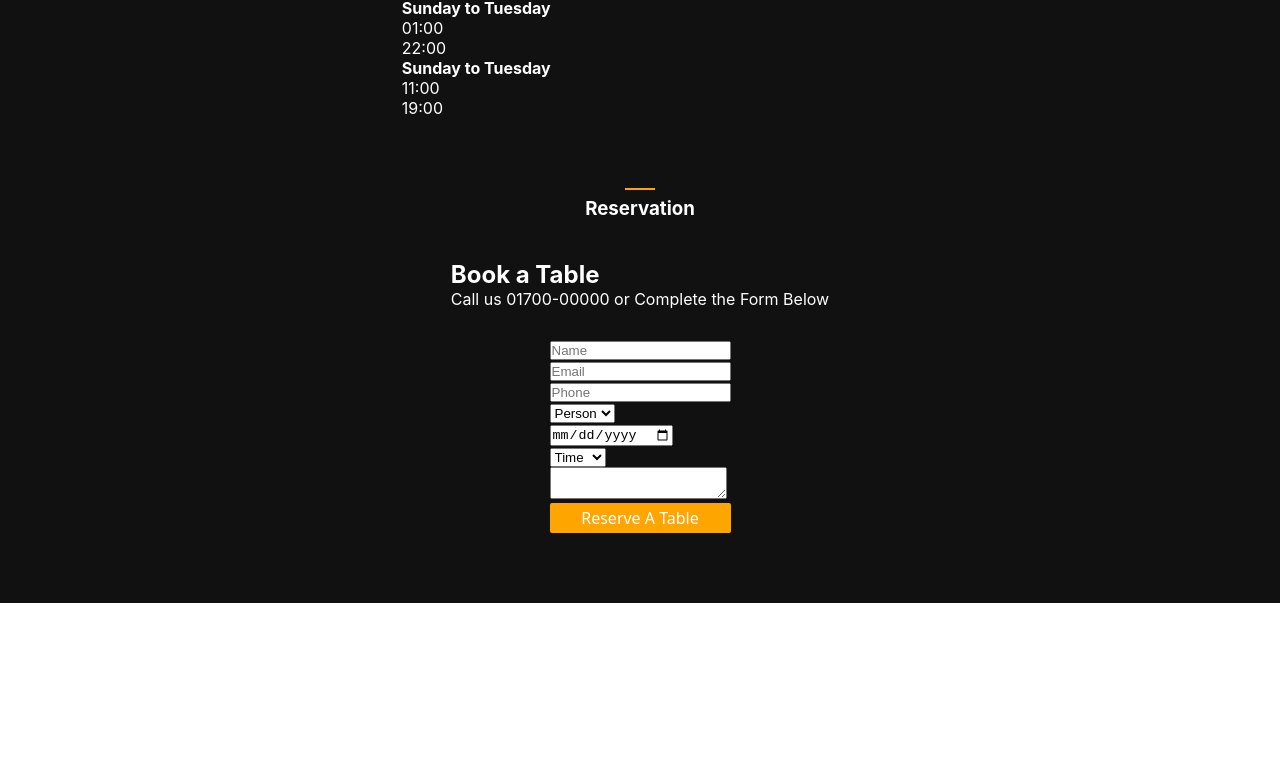
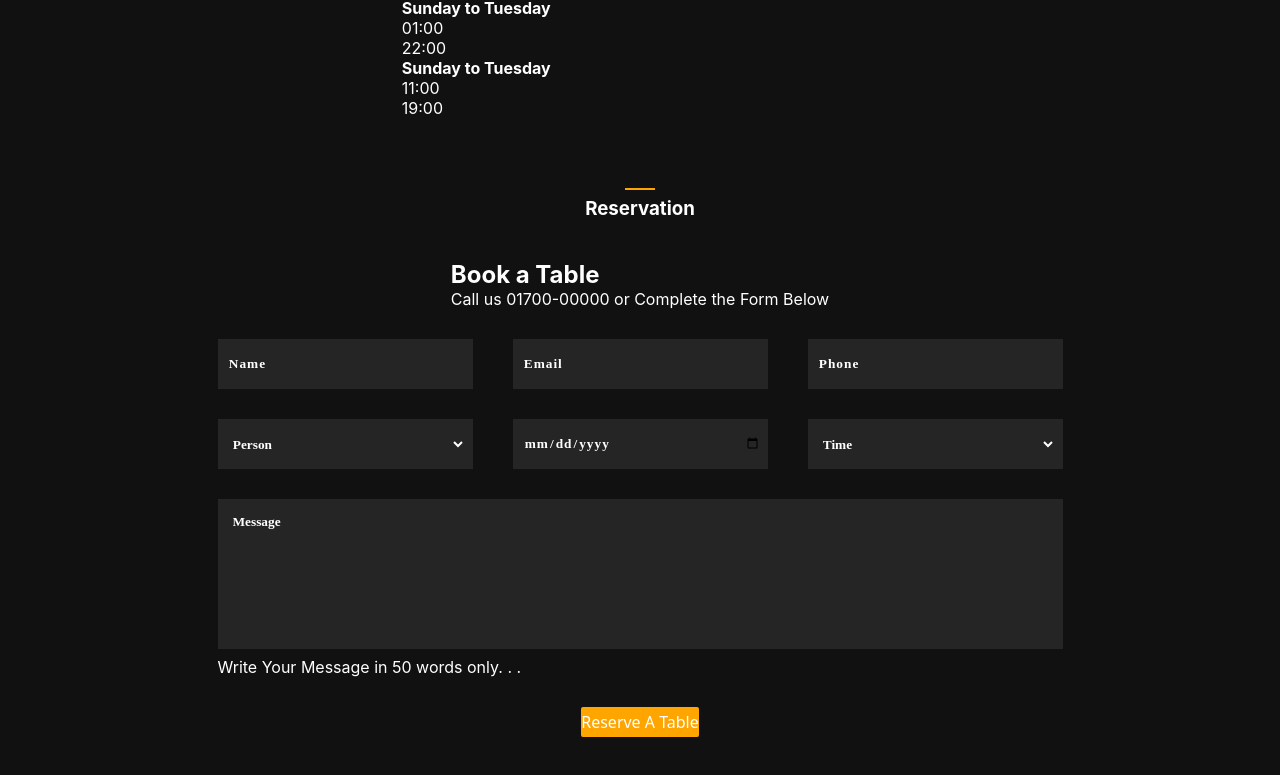
Before and after one commit to harish-gurjar-758/KOPPEE-, a React (Create React App) app in the folder client/: page / in a window 1280 px wide. Shown: the part 4694-5469 px from the top of the page. Before the commit the page ends 5297 px from the top, so only its background shows below. Built offline with nearby package versions, Linux system fonts and the light colour scheme; a web font is replaced by a local one.

Commit message:
update the reservation form code and upgrade the style

```diff
--- a/client/src/App.css
+++ b/client/src/App.css
@@ -514,7 +514,8 @@
   }
 }
 
-.Reservation .reservation-container {
+/* .Reservation  */
+.reservation-container {
   width: 100%;
   min-height: 50vh;
   display: flex;
@@ -523,20 +524,28 @@
   margin-top: 60px;
 }
 
-.Reservation .form {
+/* .Reservation */
+.form {
   display: flex;
   flex-direction: column;
+  align-items: center;
+  justify-content: center;
   gap: 30px;
 }
 
-.Reservation .form .input-group {
+/* .Reservation  */
+.form .input-group {
   display: flex;
+  flex-wrap: wrap;
+  align-items: center;
+  justify-content: center;
   gap: 40px;
 }
 
-.Reservation .form .input-group .input-box {
+/* .Reservation  */
+.form .input-group .input-box {
   width: 250px;
-  height: 30px;
+  height: 50px;
   background-color: #252525;
   color: white;
   padding-left: 5px;
@@ -552,10 +561,13 @@
     color: white;
     letter-spacing: 1px;
     word-spacing: 2px;
+    font-weight: bold;
+    font-family: 'Times New Roman', Times, serif;
   }
 
   input::placeholder {
     color: white;
+    font-weight: bold;
   }
 
   select {
@@ -564,31 +576,74 @@
     outline: none;
     background: transparent;
     color: white;
+    font-weight: bold;
+    font-family: 'Times New Roman', Times, serif;
 
     option {
       border: none;
       outline: none;
       background-color: #252525;
       color: white;
+      font-family: 'Times New Roman', Times, serif;
     }
   }
 
 }
 
-.Reservation .form .message-box {
+/* .Reservation  */
+.form .message-container{
   width: 100%;
-  min-height: 70px;
+  display: flex;
+  align-items: center;
+  justify-content: center;
+  flex-direction: column;
+  gap: 8px;
+  p{
+    width: 100%;
+  }
+}
+.form .message-box {
+  width: 100%;
+  height: 150px;
   background-color: #252525;
 
   textarea {
-    width: 100%;
-    height: 100%;
+    width: 96%;
+    /* height: 100%; */
     border: none;
     outline: none;
     background: transparent;
+    color: white;
+    margin: 15px 15px;
+    font-weight: bold;
+    font-family: 'Times New Roman', Times, serif;
+    resize: none;
+    /* overflow: hidden; */
+  }
+
+  textarea::placeholder {
+    color: white;
   }
 }
 
-.Reservation .form .btn {
+/* .Reservation  */
+.form .btn {
   width: fit-content;
 }
+
+@media (max-width: 600px) {
+
+  /* .Reservation */
+  .form .message-container{
+    p{
+      width: fit-content;
+    }
+  }
+  .form .message-box {
+    width: 80%;
+
+    textarea {
+      width: 90%;
+    }
+  }
+}
--- a/client/src/components/Pages/Home.jsx
+++ b/client/src/components/Pages/Home.jsx
@@ -1,4 +1,4 @@
-import React, { useState } from 'react'
+import React, { useRef, useState } from 'react'
 import { GrUserManager } from "react-icons/gr";
 import { MdOutlineRestaurantMenu } from "react-icons/md";
 import { BsFillCupHotFill } from "react-icons/bs";
@@ -6,6 +6,7 @@ import { FaStar, FaStarHalfAlt, FaRegStar } from "react-icons/fa";
 import { HiArrowLongRight } from "react-icons/hi2";
 import { FaArrowRight, FaArrowLeft } from "react-icons/fa";
 import { createReservation } from '../../Apis/Apis';
+import { useNavigate } from 'react-router-dom';
 
 const offerData = [
   {
@@ -44,6 +45,8 @@ const renderStars = (rating) => {
 };
 
 export default function Home() {
+  const textareaRef = useRef(null);
+  const navigate = useNavigate();
   const [formData, setFormData] = useState({
     name: '',
     email: '',
@@ -55,9 +58,21 @@ export default function Home() {
   });
 
   const handleChange = (e) => {
+    // Auto-resize the textarea height
+    if (textareaRef.current) {
+      textareaRef.current.style.height = 'auto'; //reset height
+      textareaRef.current.style.height = `${textareaRef.current.scrollHeight}px`;
+    }
 
     setFormData({ ...formData, [e.target.name]: e.target.value });
+
   }
+
+  // Count words
+  const wordCount = formData.message.trim().split(/\s+/).filter(Boolean).length;
+  const isOverLimit = wordCount > 50;
+
+  //
   const handleSubmit = async () => {
     try {
       // Basic Validation
@@ -170,7 +185,7 @@ export default function Home() {
           </h4>
           <h2>BREWING DREAMS WIDE COFFEE</h2>
           <div className='btn-group'>
-            <div className="btn btn-border">BOOK A TABLE</div>
+            <div className="btn btn-border" onClick={() => navigate('/reservation')}>BOOK A TABLE</div>
             <div className="btn">OPEN MENU</div>
           </div>
         </div>
@@ -452,7 +467,7 @@ export default function Home() {
           <p>Call us 01700-00000 or Complete the Form Below</p>
         </div>
         <div className='form'>
-          <div>
+          <div className='input-group'>
 
             {/* Name */}
             <div className="input-box">
@@ -483,7 +498,7 @@ export default function Home() {
               />
             </div>
           </div>
-          <div>
+          <div className='input-group'>
             {/* Person */}
             <div className="input-box">
               <select
@@ -518,11 +533,22 @@ export default function Home() {
             </div>
           </div>
           {/* message */}
-          <div>
-            <textarea name="message" id=""
-              value={formData.message}
-              onChange={handleChange}
-            ></textarea>
+          <div className='message-container'>
+            <div className='message-box'>
+              <textarea
+                ref={textareaRef}
+                name="message"
+                id=""
+                placeholder='Message'
+                value={formData.message}
+                onChange={handleChange}
+              ></textarea>
+            </div>
+            <p style={{ color: isOverLimit ? 'red' : 'white' }}>
+              {isOverLimit
+                ? 'You have exceeded the 50 word limit!'
+                : 'Write Your Message in 50 words only. . . '}
+            </p>
           </div>
           {/* Submit Btn */}
           <div className="btn orange-btn"
--- a/client/src/components/Pages/Reservation.jsx
+++ b/client/src/components/Pages/Reservation.jsx
@@ -117,6 +117,7 @@ export default function Reservation() {
                         </div>
                         <div className='message-box'>
                             <textarea colum="2" name="message" id=""
+                            placeholder='Message'
                                 value={formData.message}
                                 onChange={handleChange}
                             ></textarea>
```
